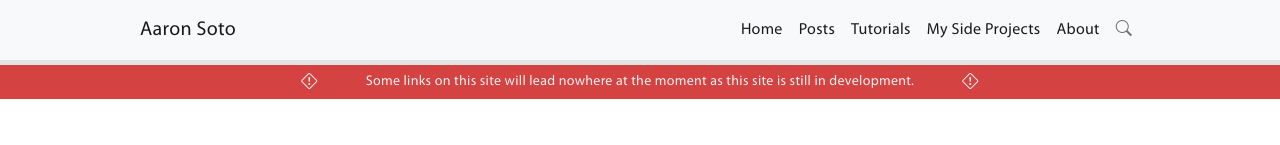
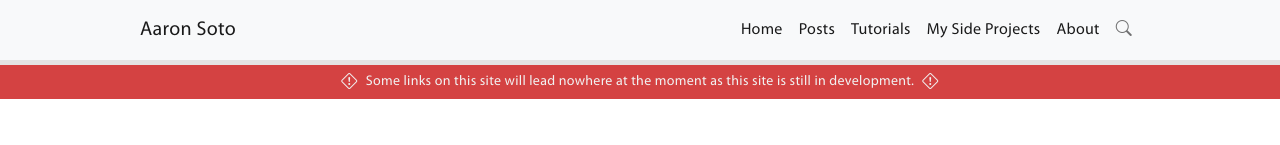
Before and after one commit to aaron-soto/final-portfolio, a plain HTML site: page index.html in a window 1280 px wide. Shown: the top 145 px of the page. Drawn offline with nearby package versions, Linux system fonts and the light colour scheme; no server answers.

Commit message:
fixed banner padding

```diff
--- a/index.html
+++ b/index.html
@@ -129,7 +129,7 @@
 				class="container d-flex align-items-center justify-content-center py-2"
 			>
 				<i class="bi bi-exclamation-diamond"></i>
-				<small class="px-5 text-center"
+				<small class="px-2 text-center"
 					>Some links on this site will lead nowhere at the moment as this site
 					is still in development.</small
 				>
```
